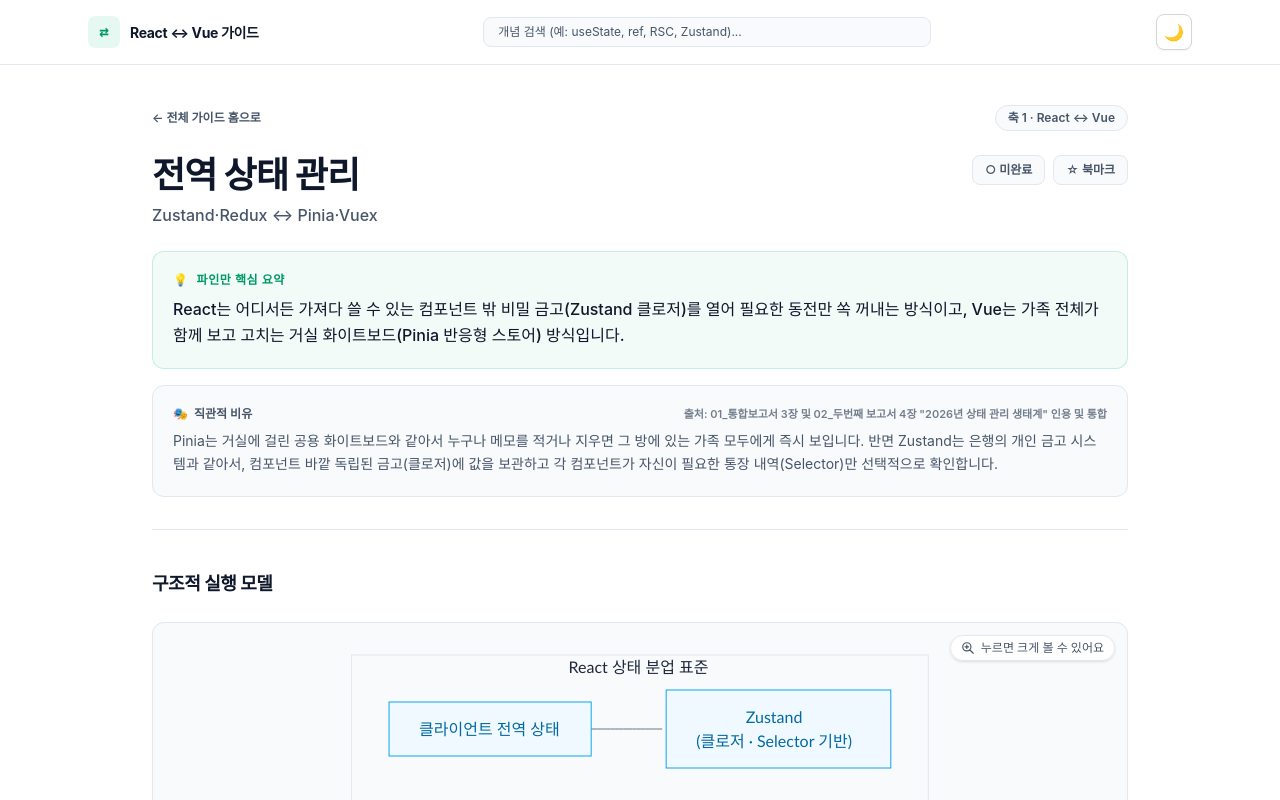
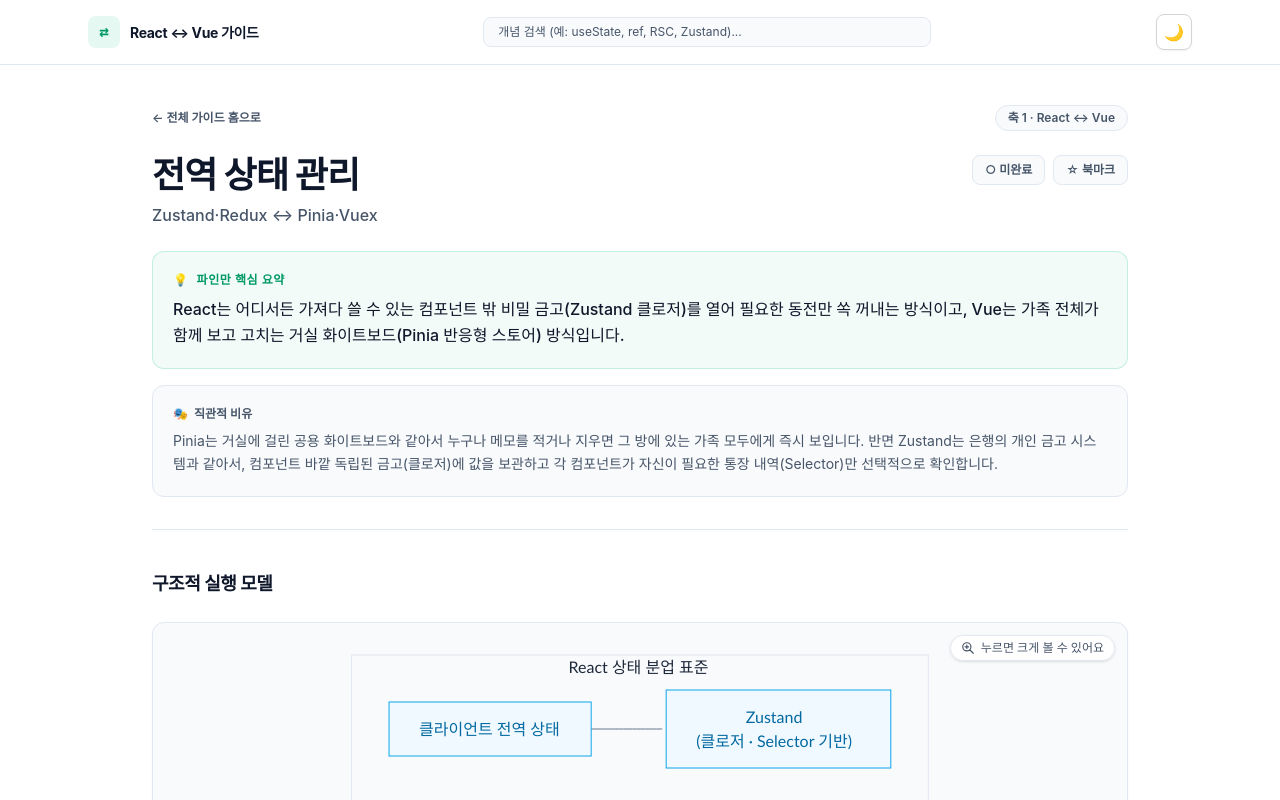
Before and after one commit to heo-mk/react-vue-trans-01-next-ver, a Next.js app: page /react-vue/global-state in a window 1280 px wide. Shown: the top 800 px of the page. Built offline with nearby package versions, Linux system fonts and the light colour scheme.

Commit message:
Modify  만든 사람의 작업 정보 표기 삭제

```diff
--- a/components/content/ConceptView.tsx
+++ b/components/content/ConceptView.tsx
@@ -92,15 +92,9 @@
         {/* 직관적 비유 */}
         {concept.analogy && (
           <div className="mt-4 rounded-xl border border-[var(--border-subtle)] bg-[var(--bg-secondary)] p-5">
-            <div className="flex items-center justify-between text-xs font-semibold text-[var(--text-secondary)]">
-              <span className="flex items-center gap-1.5">
-                <span>🎭</span> 직관적 비유
-              </span>
-              {concept.sourceNote && (
-                <span className="text-[11px] opacity-75">
-                  출처: {concept.sourceNote}
-                </span>
-              )}
+            <div className="flex items-center gap-1.5 text-xs font-semibold text-[var(--text-secondary)]">
+              <span>🎭</span>
+              <span>직관적 비유</span>
             </div>
             <p className="mt-2 text-sm leading-relaxed text-[var(--text-secondary)]">
               {concept.analogy}
--- a/content/concepts/nuxt-next/rendering-modes.ts
+++ b/content/concepts/nuxt-next/rendering-modes.ts
@@ -26,7 +26,6 @@
   ],
   analogy:
     'Next.js RSC는 완제품 로봇 사이에 사용자가 누를 버튼(클라이언트 컴포넌트)만 콕 집어 끼워 넣는 정밀 조립 라인이고, Nuxt 3는 전 세계 모든 콘센트 규격(Node, Cloudflare, Vercel)에 자동으로 맞춰지는 만능 여행용 변환 어댑터(Nitro)를 장착한 여행 키트입니다.',
-  sourceNote: '02_두번째 보고서 7장 "Nuxt3 ↔ Next.js 전환 가이드" 인용',
   comparisonTable: [
     {
       label: '기본 렌더링 모델',
--- a/content/concepts/react-vue/global-state.ts
+++ b/content/concepts/react-vue/global-state.ts
@@ -27,8 +27,6 @@
   ],
   analogy:
     'Pinia는 거실에 걸린 공용 화이트보드와 같아서 누구나 메모를 적거나 지우면 그 방에 있는 가족 모두에게 즉시 보입니다. 반면 Zustand는 은행의 개인 금고 시스템과 같아서, 컴포넌트 바깥 독립된 금고(클로저)에 값을 보관하고 각 컴포넌트가 자신이 필요한 통장 내역(Selector)만 선택적으로 확인합니다.',
-  sourceNote:
-    '01_통합보고서 3장 및 02_두번째 보고서 4장 "2026년 상태 관리 생태계" 인용 및 통합',
   diagramId: 'global-state-diagram',
   comparisonTable: [
     {
--- a/content/concepts/react-vue/reactivity-state.ts
+++ b/content/concepts/react-vue/reactivity-state.ts
@@ -23,7 +23,6 @@
   ],
   analogy:
     'Vue는 CCTV가 방 안을 계속 지켜보다가 무언가 움직이면 자동으로 반응하는 것과 같고, React는 누군가 초인종을 눌러야만 손님이 왔다는 사실을 아는 집주인과 같습니다.',
-  sourceNote: '01_통합보고서 1-1 "감시와 알림이라는 비유" 인용',
   comparisonTable: [
     {
       label: '근본 철학',
--- a/content/concepts/react-vue/server-state.ts
+++ b/content/concepts/react-vue/server-state.ts
@@ -26,8 +26,6 @@
   ],
   analogy:
     'Promise는 출처를 묻지 않는 밀봉된 배송 봉투와 같고, TanStack Query는 그 봉투의 내용물이 아니라 겉면의 배송 상태(기다리는 중·성공·실패 상태 기계)를 전문적으로 관리하는 관제 센터입니다.',
-  sourceNote:
-    '01_통합보고서 3-3 "TanStack Query의 내부 원리" 및 TkDodo 블로그 철학 인용',
   comparisonNote:
     "이름에 '서버'가 붙어 있지만, TanStack Query가 실제로 요구하는 건 결과(또는 에러)를 담은 Promise를 돌려주는 함수뿐입니다. 데이터의 출처가 서버인지는 라이브러리가 따지지 않습니다. '서버 상태'는 기술 제한이 아니라, 내가 주인이 아니고 시간이 지나면 낡을 수 있는 비동기 데이터라는 성격을 부르는 이름입니다.",
   diagramId: 'server-state-diagram',
--- a/content/concepts/vue2-vue3/options-to-composition.ts
+++ b/content/concepts/vue2-vue3/options-to-composition.ts
@@ -24,8 +24,6 @@
   ],
   analogy:
     'Vue2는 집사가 미리 정해진 방에만 CCTV를 달아두어 나중에 새로 생긴 방(새 속성)은 보지 못해 $set이 필요했던 방식이고, Vue3는 건물 전체 출입구에 경비원(Proxy)을 세워 어떤 방이든 나중에 생겨도 전부 감지하는 방식입니다.',
-  sourceNote:
-    '02_두번째 보고서 1.1 "핵심 차이: 속성별 감시에서 전체 감시로" 비유 인용',
   comparisonTable: [
     {
       label: '반응성 엔진',
--- a/scripts/check-content-quality.ts
+++ b/scripts/check-content-quality.ts
@@ -140,10 +140,10 @@
       });
     }
 
-    // 규칙 5: 인용 표현 출처 명시 (3-6)
-    if (concept.analogy && !concept.sourceNote) {
-      warnings.push(
-        `${id} 독창적 비유(analogy)가 포함되어 있으나 출처(sourceNote)가 명시되지 않았습니다.`
+    // 규칙 5: 화면에 표시되는 출처 표기는 외부 링크(http로 시작하는 주소)가 있는 것만 허용
+    if (concept.sourceNote) {
+      errors.push(
+        `❌ ${id} [내부 작업 정보 금지] 내부 작업용 출처 표기(sourceNote: "${concept.sourceNote}")는 허용되지 않습니다. 출처는 sources 필드의 클릭 가능한 외부 공식 문서 URL이어야 합니다.`
       );
     }
 
@@ -172,15 +172,14 @@
         }
         if (!src.url || src.url.trim() === '' || !src.url.startsWith('http')) {
           errors.push(
-            `${id} 참고 출처 ${i + 1}번째 항목("${src.label}"): 사용자가 실제로 클릭해서 열어볼 수 있는 외부 URL이 누락되었거나 유효하지 않습니다. (URL 필수)`
+            `${id} 참고 출처 ${i + 1}번째 항목("${src.label}"): 사용자가 실제로 클릭해서 열어볼 수 있는 외부 URL이 누락되었거나 유효하지 않습니다. (http/https 외부 링크 필수)`
           );
         }
         if (
-          !src.url &&
           /(보고서|[0-9]+장|[0-9]+\.[0-9]+|섹션)/.test(src.label)
         ) {
           errors.push(
-            `${id} 참고 출처 "${src.label}": 내부 보고서/섹션 자기참조는 참고문헌 목록에 넣을 수 없습니다. (본문 괄호 인용 필요)`
+            `${id} 참고 출처 "${src.label}": 내부 보고서/섹션 자기참조는 참고문헌 목록에 넣을 수 없습니다.`
           );
         }
       });
@@ -199,8 +198,21 @@
       });
     }
 
-    // 규칙 10: 특정 개인 프로젝트 및 특정 업종 금지어 전수 검증 (일반화 품질 규칙)
+    // 규칙 10: 내부 작업용 정보 및 특정 개인 프로젝트/업종 금지어 전수 검증
+    const INTERNAL_WORK_TERMS = [
+      '통합보고서',
+      '두번째 보고서',
+      '보고서',
+      '인용 및 통합',
+      '01_',
+      '02_',
+      '03_',
+      '노트',
+      '정리본',
+    ];
+
     const FORBIDDEN_TERMS = [
+      ...INTERNAL_WORK_TERMS,
       // 프로젝트 이름
       'GitFind',
       'smartstore-item-finder',
@@ -235,8 +247,12 @@
       if (!text) return;
       for (const term of FORBIDDEN_TERMS) {
         if (text.includes(term)) {
+          const isInternalWork = INTERNAL_WORK_TERMS.includes(term);
+          const category = isInternalWork
+            ? '내부 작업용 정보 위반'
+            : '특정 프로젝트/업종 표현 위반';
           errors.push(
-            `❌ ${id} [금지어 위반] ${location}에 금지된 특정 프로젝트/업종 표현 '${term}'이(가) 포함되어 있습니다.`
+            `❌ ${id} [${category}] ${location}에 금지 문자열 '${term}'이(가) 포함되어 있습니다.`
           );
         }
       }
@@ -248,6 +264,8 @@
     checkTextForForbidden(concept.cardSummary, '카드 요약(cardSummary)');
     checkTextForForbidden(concept.oneLineSummary, '한줄 요약(oneLineSummary)');
     checkTextForForbidden(concept.analogy, '비유(analogy)');
+    checkTextForForbidden(concept.comparisonNote, '비교표 참고(comparisonNote)');
+    checkTextForForbidden(concept.sourceNote, '출처(sourceNote)');
     concept.comparisonTable?.forEach((row, i) => {
       checkTextForForbidden(row.label, `비교표 ${i + 1}행 라벨`);
       checkTextForForbidden(row.left, `비교표 ${i + 1}행 좌측`);
@@ -256,6 +274,7 @@
     });
     concept.codeExamples?.forEach((ex, i) => {
       checkTextForForbidden(ex.label, `코드 예제 ${i + 1} 라벨`);
+      checkTextForForbidden(ex.version, `코드 예제 ${i + 1} 버전`);
       checkTextForForbidden(
         ex.sourceProject,
         `코드 예제 ${i + 1} 출처 프로젝트(sourceProject)`
@@ -272,6 +291,7 @@
     });
     concept.sources?.forEach((src, i) => {
       checkTextForForbidden(src.label, `참고 출처 ${i + 1}번째 라벨`);
+      checkTextForForbidden(src.url, `참고 출처 ${i + 1}번째 URL`);
     });
   }
 
--- a/scripts/inspect-typography.ts
+++ b/scripts/inspect-typography.ts
@@ -74,7 +74,7 @@
       await page.setViewport({ width, height: 1000, deviceScaleFactor: 1 });
       await new Promise((r) => setTimeout(r, 200));
 
-      const analysis = await page.evaluate((currWidth) => {
+      const analysis = await page.evaluate((currWidth: number) => {
         // Function to extract text lines rendered inside an element using Range
         function getRenderedLines(element: HTMLElement) {
           const textNodes: Node[] = [];
```
